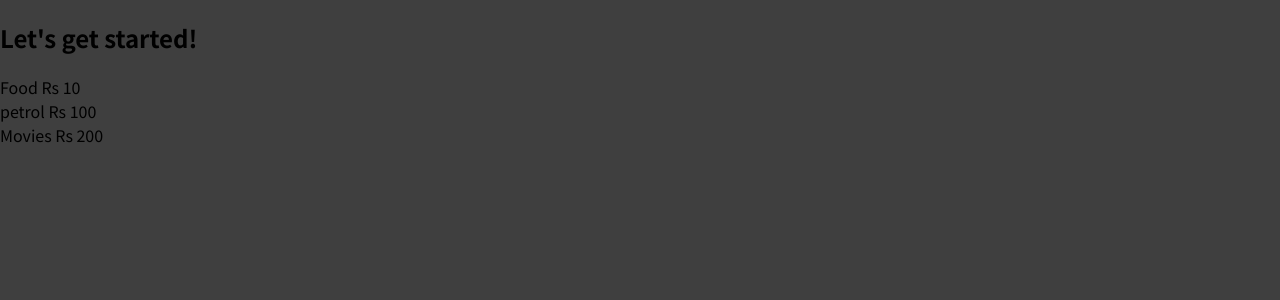
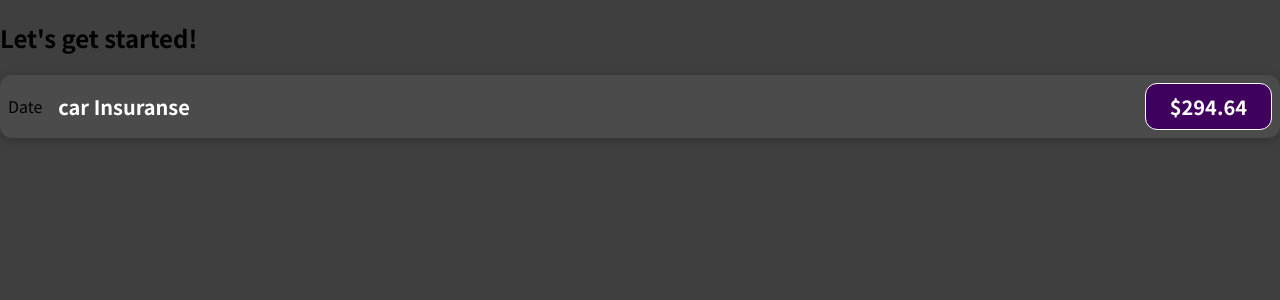
Before and after one commit to arfath2/ReactFrist, a JavaScript app: page / in a window 1280 px wide. Shown: the top 300 px of the page. Built offline with nearby package versions, Linux system fonts and the light colour scheme.

Commit message:
frist commit

```diff
--- /dev/null
+++ b/src/components/ExpenseItem.css
@@ -0,0 +1,56 @@
+.expense-item {
+    display: flex;
+    justify-content: space-between;
+    align-items: center;
+    box-shadow: 0 2px 8px rgba(0, 0, 0, 0.25);
+    padding: 0.5rem;
+    margin: 1rem 0;
+    border-radius: 12px;
+    background-color: #4b4b4b;
+  }
+
+  .expense-item__description {
+    display: flex;
+    flex-direction: column;
+    gap: 1rem;
+    align-items: flex-end;
+    flex-flow: column-reverse;
+    justify-content: flex-start;
+    flex: 1;
+  }
+
+  .expense-item h2 {
+    color: #3a3a3a;
+    font-size: 1rem;
+    flex: 1;
+    margin: 0 1rem;
+    color: white;
+  }
+
+  .expense-item__price {
+    font-size: 1rem;
+    font-weight: bold;
+    color: white;
+    background-color: #40005d;
+    border: 1px solid white;
+    padding: 0.5rem;
+    border-radius: 12px;
+  }
+
+  @media (min-width: 580px) {
+    .expense-item__description {
+      flex-direction: row;
+      align-items: center;
+      justify-content: flex-start;
+      flex: 1;
+    }
+
+    .expense-item__description h2 {
+      font-size: 1.25rem;
+    }
+
+    .expense-item__price {
+      font-size: 1.25rem;
+      padding: 0.5rem 1.5rem;
+    }
+  }
--- a/src/components/ExpenseItem.js
+++ b/src/components/ExpenseItem.js
@@ -1,10 +1,14 @@
+import './ExpenseItem.css'
+
 function ExpenseItem() {
     return (
-        <div><div>Food Rs 10</div>
-        <div>petrol Rs 100</div>
-        <div>Movies Rs 200</div></div>
-
-
+        <div className='expense-item'>
+            <div>Date</div>
+            <div className='expense-item__description'>
+                <h2>car Insuranse</h2>
+                <div className='expense-item__price'>$294.64</div>
+            </div>
+        </div>
     );
 }
 
```
Also changed, not shown: 1 other file (tests, documents, lock files or other folders).
